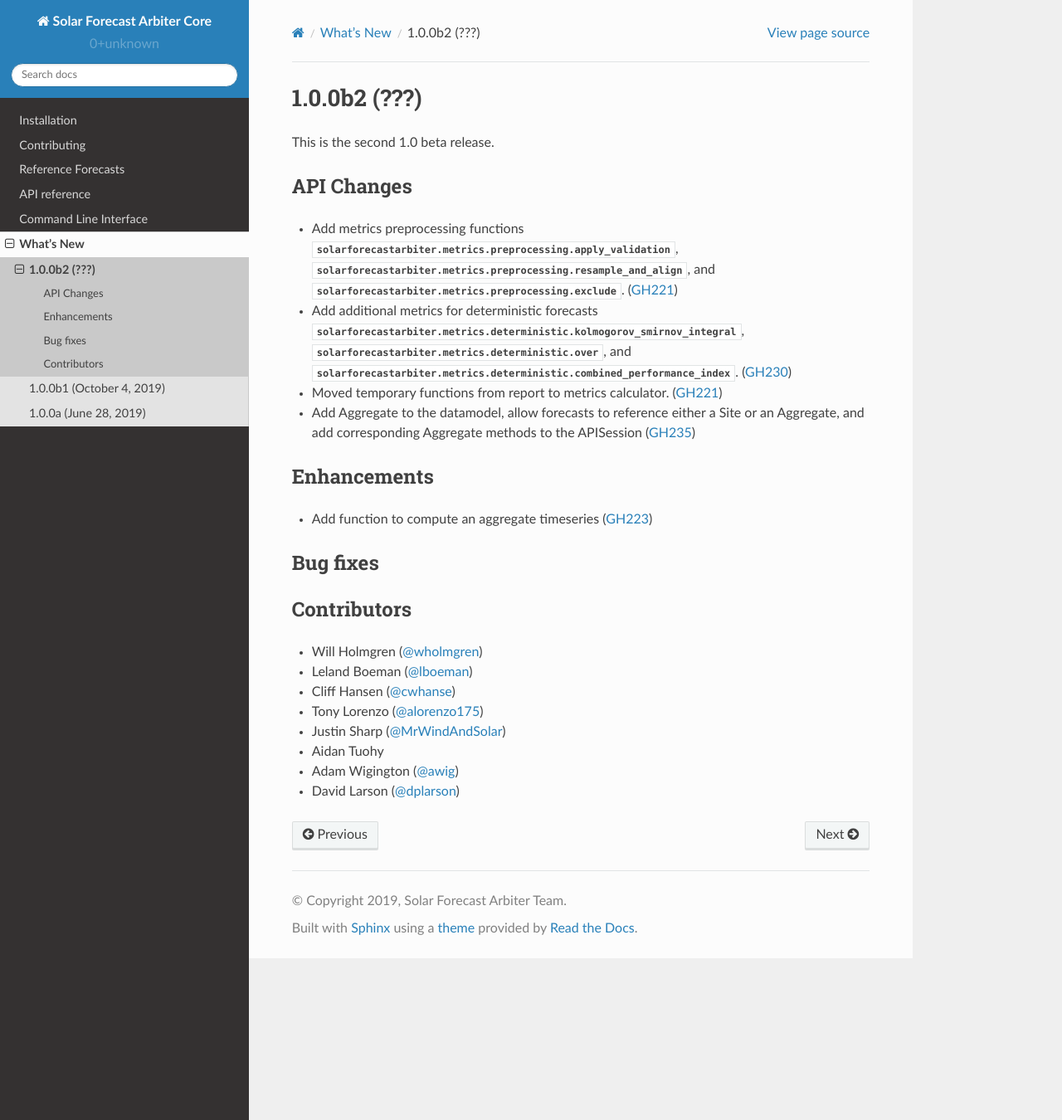
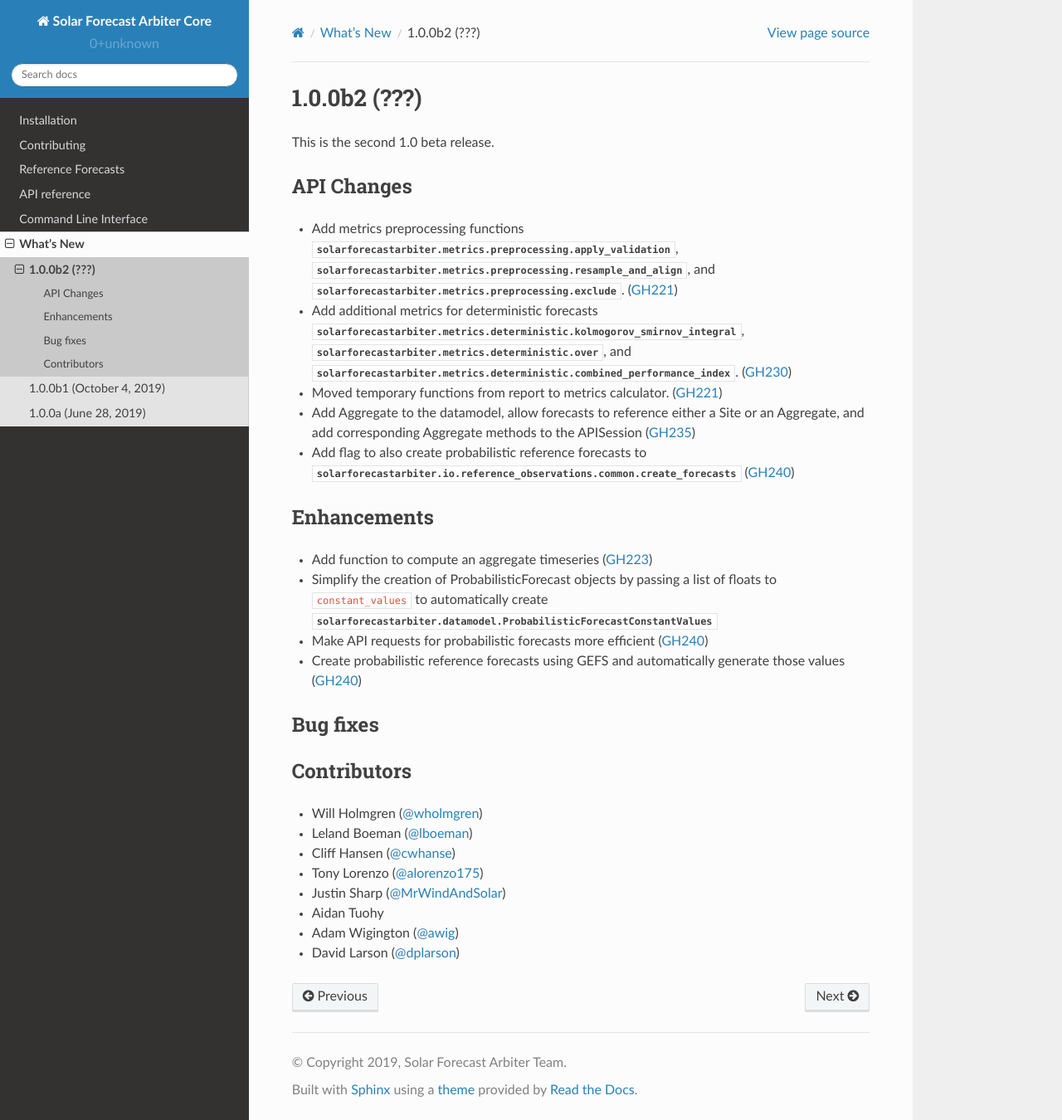
Before and after one commit to SolarArbiter/solarforecastarbiter-core, a Sphinx documentation site: the page built from docs/source/whatsnew/1.0.0b2.rst, in a window 1280 px wide and 1350 px high. Shown: the whole window at 83% size. Built offline with Sphinx 7.4.7 and the Read the Docs theme 2.0.0, drawn with Linux system fonts in a browser that asks for light colours.

Commit message:
update whatsnew

```diff
--- a/docs/source/whatsnew/1.0.0b2.rst
+++ b/docs/source/whatsnew/1.0.0b2.rst
@@ -20,11 +20,20 @@
 * Add Aggregate to the datamodel, allow forecasts to reference
   either a Site or an Aggregate, and add corresponding Aggregate
   methods to the APISession (:pull:`235`)
+* Add flag to also create probabilistic reference forecasts to
+  :py:mod:`solarforecastarbiter.io.reference_observations.common.create_forecasts`
+  (:pull:`240`)
 
 
 Enhancements
 ~~~~~~~~~~~~
 * Add function to compute an aggregate timeseries (:pull:`223`)
+* Simplify the creation of ProbabilisticForecast objects by passing a list of
+  floats to ``constant_values`` to automatically create
+  :py:mod:`solarforecastarbiter.datamodel.ProbabilisticForecastConstantValues`
+* Make API requests for probabilistic forecasts more efficient (:pull:`240`)
+* Create probabilistic reference forecasts using GEFS and automatically generate
+  those values (:pull:`240`)
 
 
 Bug fixes
```
